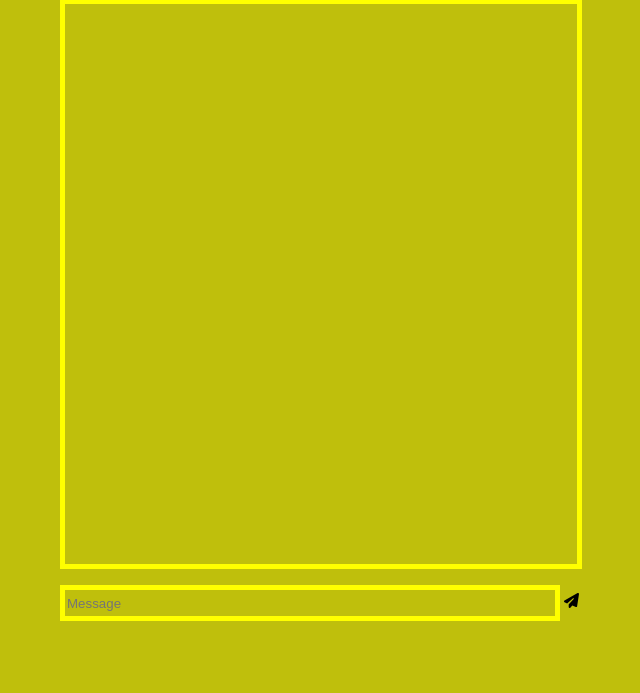
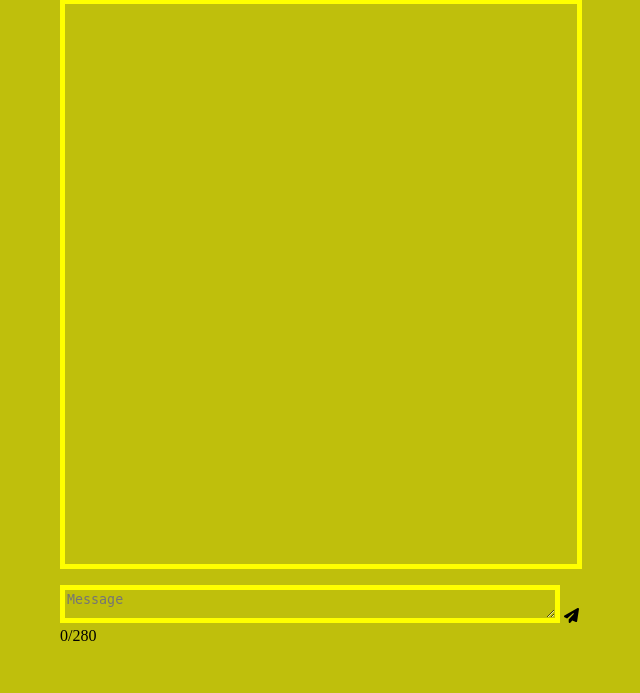
Before and after one commit to GuillaumePerron/barker, a Flask app: page / in a window 1280 px wide. Shown: the part 89-782 px from the top of the page, without its empty margins (76-716 px from the left). Run offline with Flask 2, Linux system fonts and the light colour scheme; data that the repository does not hold is empty; parts of the project's set-up code (start-up, migrations or seed data) failed here and were passed over; some libraries are stand-ins or nearby versions.

Commit message:
Ajout limite et compteur de charactère

```diff
--- a/static/css/styles.css
+++ b/static/css/styles.css
@@ -1,5 +1,9 @@
 body,#msg,#sendMsg,#pseudo {
     background-color: #BFBF0C;
+}
+#counter{
+    margin-left: 10vw;
+    display: block;
 }
 
 #msg,#sendMsg{
--- a/static/js/scripts.js
+++ b/static/js/scripts.js
@@ -2,6 +2,7 @@ const pseudo = document.querySelector("#pseudo");
 const input = document.querySelector("#sendMsg");
 const msg = document.querySelector("#msg");
 const sendButton = document.querySelector("#send");
+const counterChar = document.querySelector("#counter");
 let listMsg = {};
 const softBark = new Audio("static/music/soft_bark.mp3");
 const agressiveBark = new Audio("static/music/agressive_bark.mp3");
@@ -32,7 +33,7 @@ function sendMessage() {
 	input.value = "";
 }
 
-document.addEventListener("keydown", (event) => {
+document.addEventListener("keyup", (event) => {
 	if (event.keyCode !== 13) {
 		return;
 	}
@@ -86,6 +87,11 @@ function supprMsg(key) {
 	}
 	removeElement.remove();
 }
+input.addEventListener("keyup", countChar);
+
+function countChar(){
+	counterChar.innerText = input.value.length + "/280";
+}
 
 async function fetchgetMessage() {
 	const resp = await fetch("/msgFromServer", {
@@ -117,4 +123,5 @@ async function fetchgetMessage() {
 	}
 	setTimeout(fetchgetMessage, 100);
 }
+countChar();
 setTimeout(fetchgetMessage, 0);
--- a/templates/index.html
+++ b/templates/index.html
@@ -18,16 +18,17 @@
                     d="M224 256A128 128 0 1 0 224 0a128 128 0 1 0 0 256zm-45.7 48C79.8 304 0 383.8 0 482.3C0 498.7 13.3 512 29.7 512H418.3c16.4 0 29.7-13.3 29.7-29.7C448 383.8 368.2 304 269.7 304H178.3z" />
             </svg>
             <p>Pseudo:</p>
-            <input id="pseudo" type="text" placeholder="Pseudo" />
+            <input id="pseudo" type="text" placeholder="Pseudo" maxlength="50"/>
         </div>
     </header>
     <div id="msg"></div>
-    <input id="sendMsg" type="text" placeholder="Message" />
+    <textarea id="sendMsg" type="text" placeholder="Message" maxlength="280"></textarea>
     <svg xmlns="http://www.w3.org/2000/svg" viewBox="0 0 512 512" height="15px"
         id="send"><!--! Font Awesome Pro 6.4.0 by @fontawesome - https://fontawesome.com License - https://fontawesome.com/license (Commercial License) Copyright 2023 Fonticons, Inc. -->
         <path
             d="M498.1 5.6c10.1 7 15.4 19.1 13.5 31.2l-64 416c-1.5 9.7-7.4 18.2-16 23s-18.9 5.4-28 1.6L284 427.7l-68.5 74.1c-8.9 9.7-22.9 12.9-35.2 8.1S160 493.2 160 480V396.4c0-4 1.5-7.8 4.2-10.7L331.8 202.8c5.8-6.3 5.6-16-.4-22s-15.7-6.4-22-.7L106 360.8 17.7 316.6C7.1 311.3 .3 300.7 0 288.9s5.9-22.8 16.1-28.7l448-256c10.7-6.1 23.9-5.5 34 1.4z" />
     </svg>
+    <span id="counter"></span>
     <footer></footer>
 </body>
 
```
